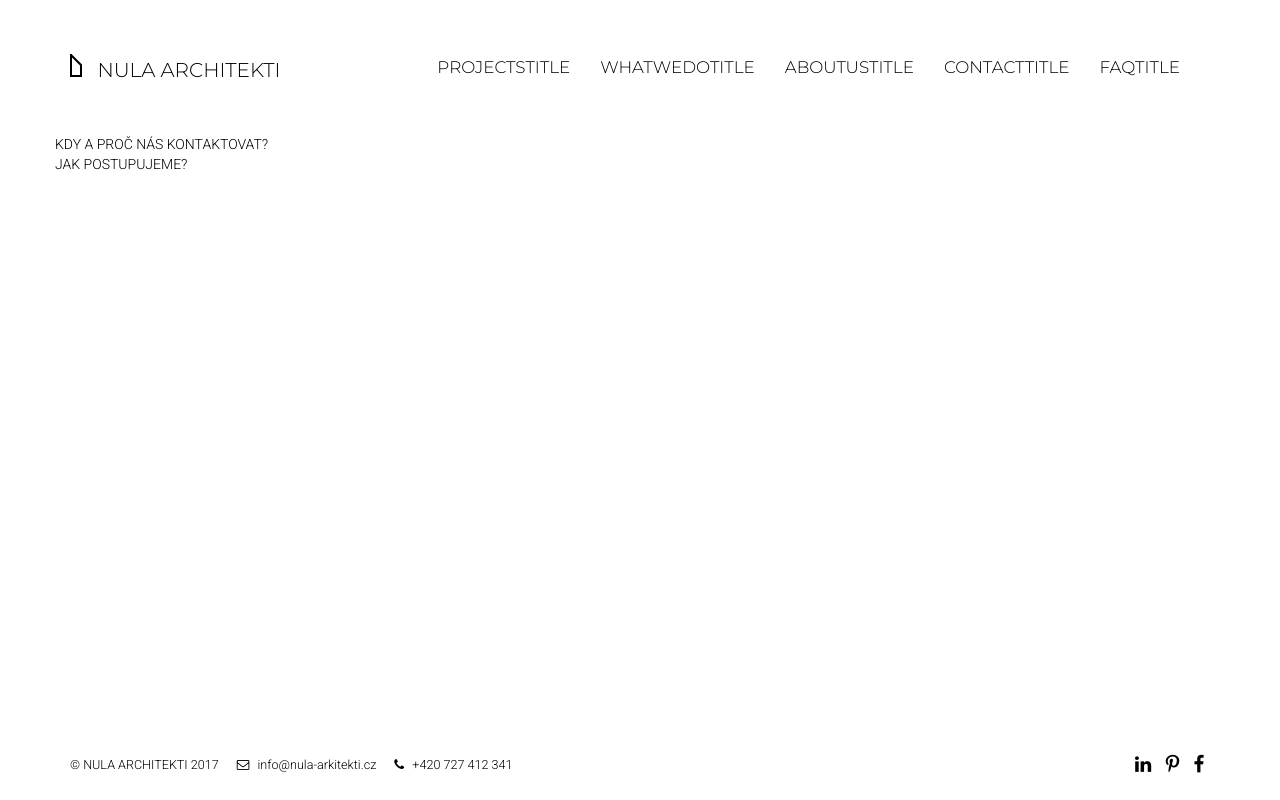
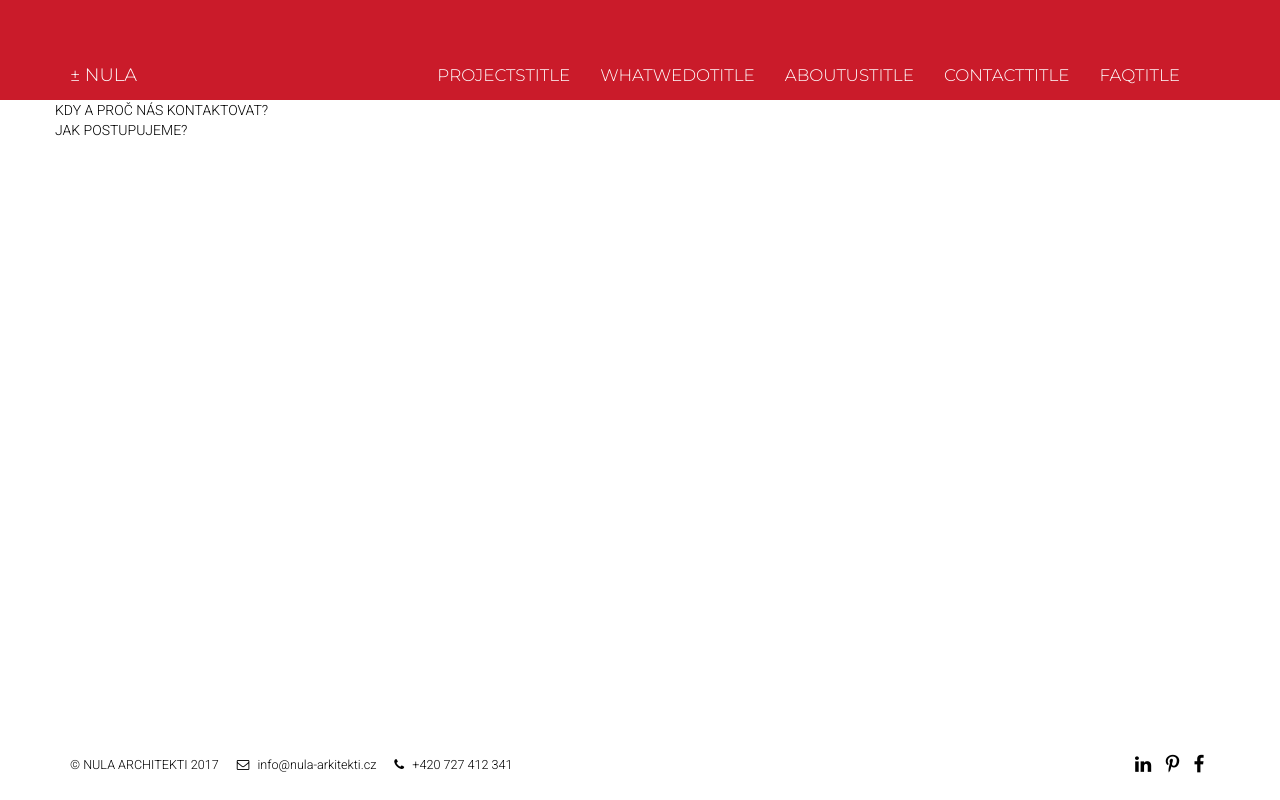
Before and after one commit to david-dusek/nula, a PHP site: template app/templates/help/faq.twig in a window 1280 px wide. Run offline with PHP 8.4, Linux system fonts and the light colour scheme; the template is opened without the code that fills it, so the values that code supplies are empty; some libraries are stand-ins or nearby versions.

Commit message:
Upraveno menu podle noveho navrhu 06/17

```diff
--- a/app/templates/components/navigation.twig
+++ b/app/templates/components/navigation.twig
@@ -10,15 +10,7 @@
       </button>
       {% if showHeaderLogo == true %}
         <a class="navbar-brand" href="{{ path_for('homepage', {'lang': lang }) }}">
-          <svg height="23" width="12">
-          <line x1="0" y1="0" x2="0" y2="23" style="stroke:black;stroke-width:4" />
-          <line x1="0" y1="23" x2="12" y2="23" style="stroke:black;stroke-width:4" />
-          <line x1="12" y1="23" x2="12" y2="12" style="stroke:black;stroke-width:4" />
-          <line x1="12" y1="12" x2="0" y2="0" style="stroke:black;stroke-width:2" />
-          Sorry, your browser does not support inline SVG.
-          </svg>
-          &nbsp;
-          <strong>NULA</strong> ARCHITEKTI
+          &#177;&nbsp;NULA
         </a>
       {% endif %}
     </div>
--- a/www/css/main.css
+++ b/www/css/main.css
@@ -4,7 +4,7 @@ html {
 
 body {
   font-family: 'Roboto', sans-serif;
-  font-weight: 300;
+  font-weight: 400;
   color: #000;
   font-size: 14px;
   height: 100%;
@@ -14,6 +14,10 @@ body {
   body {
     font-size: 12px;
   }
+}
+
+h1, h2, h3 {
+  font-family: Montserrat;
 }
 
 h1 {
@@ -224,8 +228,7 @@ table td {
   font-size: 1.2em;
   border: none;
   margin-bottom: 0;
-  padding-top: 2.5em;
-  padding-bottom: 2.5em;
+  padding-top: 3em;
 }
 
 .navbar-collapse {
@@ -238,11 +241,11 @@ table td {
 }
 
 .navbar-default {
-  background-color: #fff;
+  background-color: #ca1b2a;
 }
 
 .navbar-default .navbar-toggle .icon-bar {
-  background-color: #000;
+  background-color: #fff;
 }
 
 .navbar-default .navbar-toggle:focus, .navbar-default .navbar-toggle:hover {
@@ -250,20 +253,21 @@ table td {
 }
 
 .navbar-default .navbar-nav > li > a {
-  color: #000;
+  padding-bottom: 0.2em;
+  color: #fff;
 }
 
 .navbar-default .navbar-nav > li > a:hover, .navbar-default .navbar-nav > li > a:focus {
+  color: #fff;
   text-decoration: none;
   font-weight: 600;
 }
 
 .navbar-default .navbar-brand {
-  color: #000;
-  margin-top: -3px;
-  font-size: 20px;
+  color: #fff;
+  padding-bottom: 0.2em;
 }
 
 .navbar-default .navbar-brand:hover, .navbar-default .navbar-brand:focus {
-  color: #000;
+  color: #fff;
 }
```
